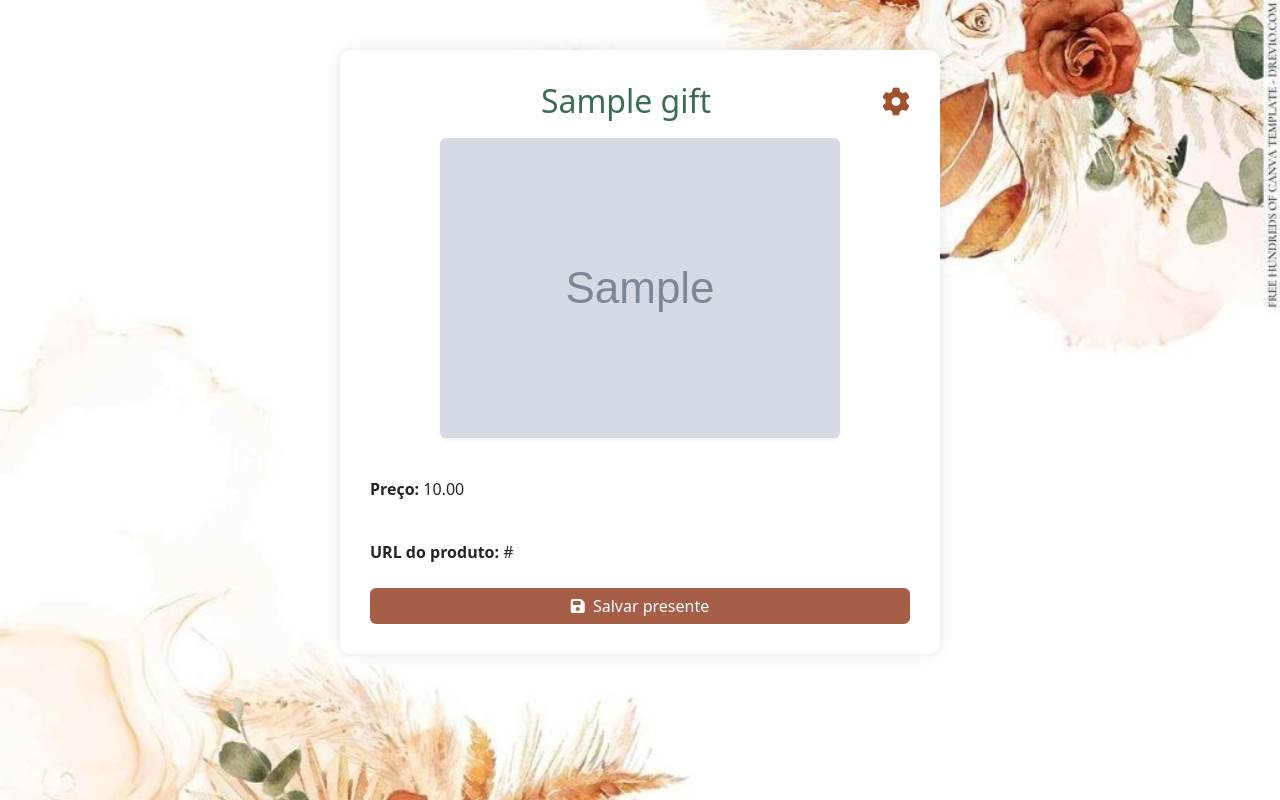
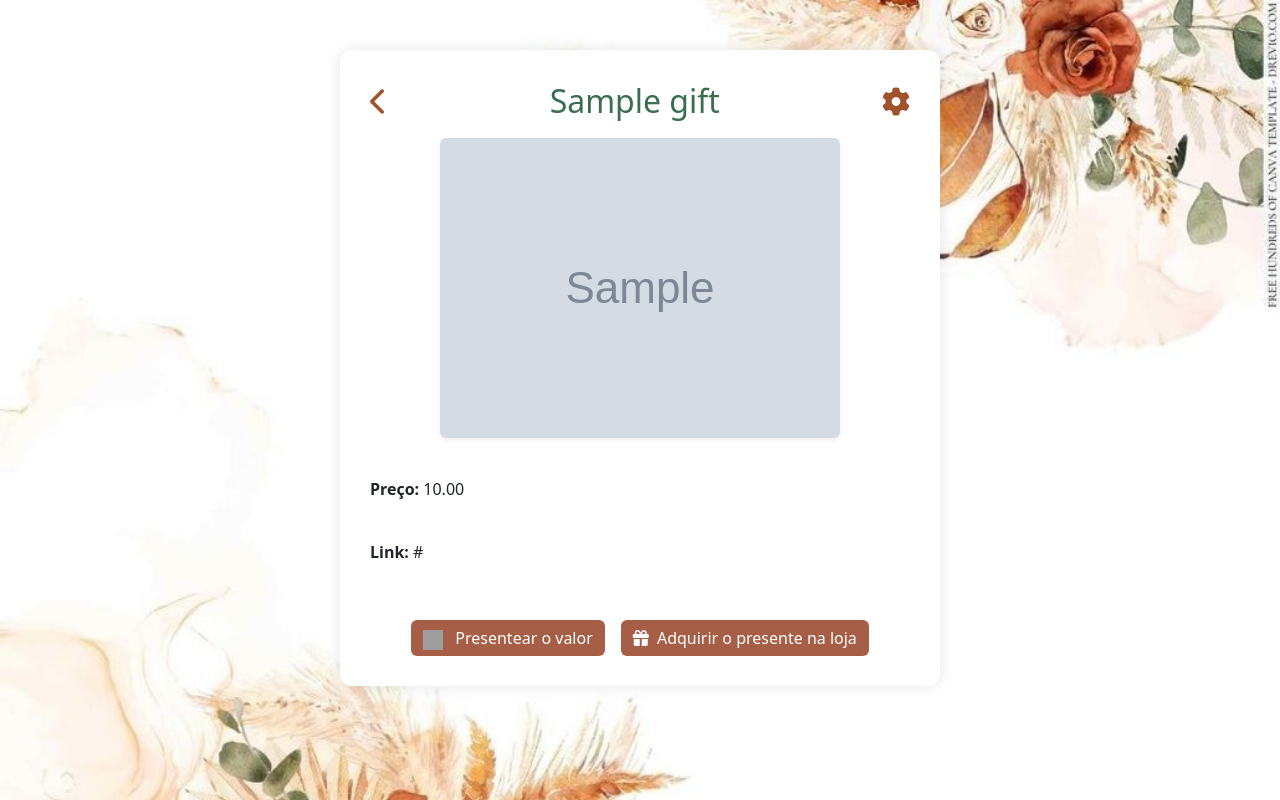
Before and after one commit to feliperocha00/confirmyourpresence, a Django app: page /gift/1/give/ in a window 1280 px wide. Run offline with Django 5.2, Linux system fonts and the light colour scheme; tables that the repository leaves empty hold one stand-in row (values such as "Sample post"); grey boxes marked "Sample" are stand-in pictures; grey boxes are pictures that could not be loaded.

Commit message:
[IMP][TODO] give amount and redirect to product store page buttons

```diff
--- a/main/templates/gift.html
+++ b/main/templates/gift.html
@@ -1,7 +1,7 @@
 {% extends "base.html" %}
 {% load static %}
 
-{% block title %}Cadastrar Presente{% endblock %}
+{% block title %}{{ gift.name }}{% endblock %}
 
 {% block style %}
 <link href="https://cdn.jsdelivr.net/npm/bootstrap@5.3.0/dist/css/bootstrap.min.css" rel="stylesheet">
@@ -42,15 +42,6 @@
         margin-top: 15px;
     }
 
-    {% comment %} .icon-links {
-        position: inside;
-        top: 20px;
-        right: 30px;
-        display: flex;
-        gap: 15px;
-        z-index: 1000;
-    } {% endcomment %}
-
     .icon-links a {
         color: #a0522d;
         /* tom terroso para combinar com o tema */
@@ -62,6 +53,13 @@
         color: #6c3c1c;
         /* tom mais escuro ao passar o mouse */
     }
+
+    .url-text {
+        width: 100%;
+        white-space: nowrap;
+        overflow: hidden;
+        text-overflow: ellipsis;
+    }
 </style>
 {% endblock style %}
 
@@ -69,11 +67,14 @@
 <div class="container">
 
     <div class="d-flex justify-content-between align-items-center mb-3">
-        <div></div> <!-- Espaço à esquerda -->
+        <div class="icon-links">
+            <a href="{% url 'gift_list' %}" title="Adicionar Presentes">
+                <i class="icon-links fa-solid fa-chevron-left"></i>
+            </a>
+        </div>
         <h2 class="text-center flex-grow-1 mb-0">{{ gift.name }}</h2>
         <div class="icon-links">
             <a href="{% url 'edit_gift' gift.id %}" title="Adicionar Presentes">
-            {% comment %} <a href="#"> {% endcomment %}
                 <i class="icon-links fa-solid fa-cog"></i>
             </a>
         </div>
@@ -93,15 +94,20 @@
             {{ gift.price }}
         </div>
 
-
-        <div class="mb-3" invisible>
-            <label for="id_product_url" class="form-label">URL do produto:</label>
+        <div class="url-text mb-4">
+            <label for="id_product_url" class="form-label">Link:</label>
             {{ gift.product_url }}
         </div>
 
-        <div class="d-grid">
-            <button type="submit" class="btn btn-custom">
-                <i class="fas fa-save me-1"></i> Salvar presente
+        <div class="d-flex justify-content-center gap-3 mt-5 flex-wrap">
+            <button type="submit" class="btn btn-custom"
+             onclick="return confirm('Tem certeza que deseja excluir este presente?')"
+             formaction="{% url 'delete_gift' gift.id %}">
+                <img src="{% static 'img/icons8-foto-50.png' %}" alt="Ícone" style="width: 20px; height: 20px; margin-right: 8px;">
+                Presentear o valor
+            </button>
+            <button type="submit" action="save" class="btn btn-custom" >
+                <i class="fas fa-gift me-1"></i> Adquirir o presente na loja
             </button>
         </div>
     </form>
```
